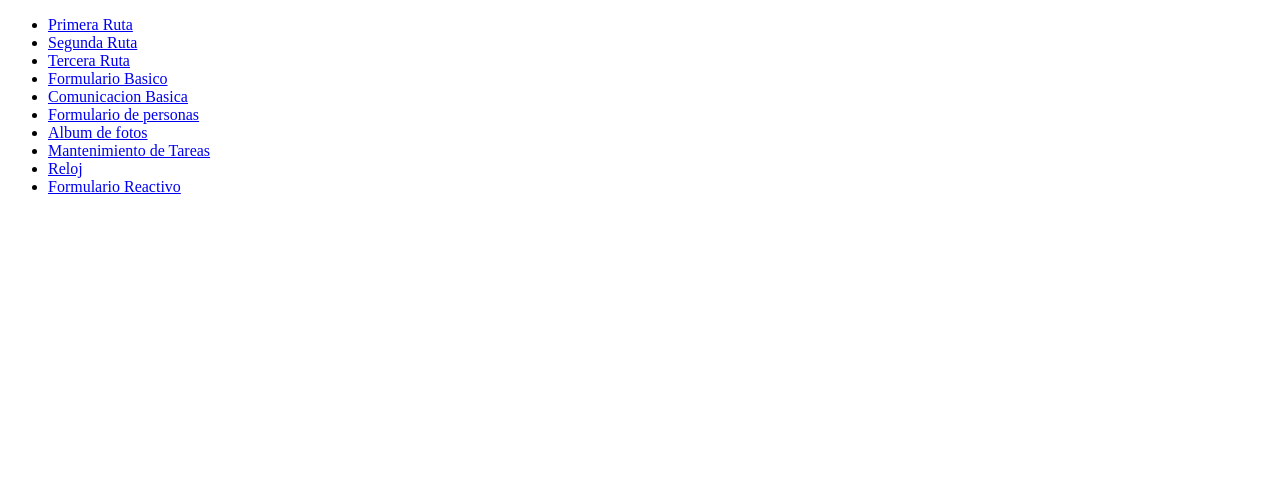
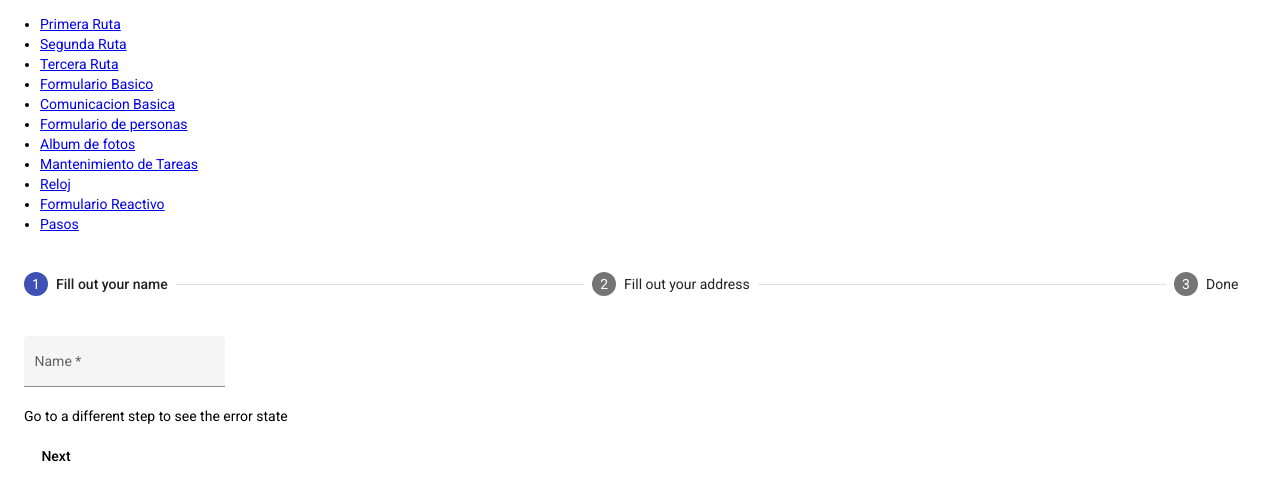
Before and after one commit to DanielCarbajal314/curso-angular, an Angular app: page /stepper in a window 1280 px wide. Before the commit this address led to /. Shown: the top 500 px of the page. Built offline with nearby package versions, Linux system fonts and the light colour scheme.

Commit message:
Angular Material

```diff
--- a/angular.json
+++ b/angular.json
@@ -34,6 +34,7 @@
               "src/assets"
             ],
             "styles": [
+              "./node_modules/@angular/material/prebuilt-themes/indigo-pink.css",
               "src/styles.scss"
             ],
             "scripts": []
@@ -102,6 +103,7 @@
               "src/assets"
             ],
             "styles": [
+              "./node_modules/@angular/material/prebuilt-themes/indigo-pink.css",
               "src/styles.scss"
             ],
             "scripts": []
--- a/package.json
+++ b/package.json
@@ -11,10 +11,12 @@
   "private": true,
   "dependencies": {
     "@angular/animations": "~12.2.0",
+    "@angular/cdk": "^12.2.13",
     "@angular/common": "~12.2.0",
     "@angular/compiler": "~12.2.0",
     "@angular/core": "~12.2.0",
     "@angular/forms": "~12.2.0",
+    "@angular/material": "^12.2.13",
     "@angular/platform-browser": "~12.2.0",
     "@angular/platform-browser-dynamic": "~12.2.0",
     "@angular/router": "~12.2.0",
--- a/src/app/app-routing.module.ts
+++ b/src/app/app-routing.module.ts
@@ -8,6 +8,7 @@ import { FirstComponent } from './first/first.component';
 import { PersonRegistryComponent } from './person-registry/person-registry.component';
 import { PhotosAlbumComponent } from './photos-album/photos-album.component';
 import { SecondComponent } from './second/second.component';
+import { StepperComponent } from './stepper/stepper.component';
 import { TaskFormComponent } from './task-form/task-form.component';
 import { ThirdComponent } from './third/third.component';
 
@@ -23,6 +24,7 @@ const routes: Routes = [
   { path: 'task', component: TaskFormComponent },
   { path: 'time', component: ClockComponent },
   { path: 'basic-reactive-form', component: BasicReativeFormComponent },
+  { path: 'stepper', component: StepperComponent },
 ];
 
 @NgModule({
--- a/src/app/app.component.html
+++ b/src/app/app.component.html
@@ -10,7 +10,7 @@
     <li><a routerLink="/task">Mantenimiento de Tareas</a></li>
     <li><a routerLink="/time">Reloj</a></li>
     <li><a routerLink="/basic-reactive-form">Formulario Reactivo</a></li>
-
+    <li><a routerLink="/stepper">Pasos</a></li>
   </ul>
 </nav>
 
--- a/src/app/second/second.component.html
+++ b/src/app/second/second.component.html
@@ -1,6 +1,10 @@
-<label>Nombre</label>
-<input type="text" [(ngModel)]="name">
-<button (click)="clear()" >Borrar</button>
+<mat-form-field class="example-form-field" appearance="fill">
+    <mat-label>Nombre</mat-label>
+    <input matInput type="text" [(ngModel)]="name">
+    <button *ngIf="name" matSuffix mat-icon-button aria-label="Clear" (click)="clear()">
+      <mat-icon>close</mat-icon>
+    </button>
+</mat-form-field>
 <p *ngIf="thereIsName">
     hola <span [ngClass]="nameIsLong ? 'name-is-long' : ''">{{name}}!</span>
 </p>
--- /dev/null
+++ b/src/app/stepper/stepper.component.html
@@ -0,0 +1,38 @@
+<mat-stepper #stepper>
+    <mat-step [stepControl]="firstFormGroup" errorMessage="Name is required.">
+      <form [formGroup]="firstFormGroup">
+        <ng-template matStepLabel>Fill out your name</ng-template>
+        <mat-form-field appearance="fill">
+          <mat-label>Name</mat-label>
+          <input matInput placeholder="Last name, First name" formControlName="firstCtrl" required>
+        </mat-form-field>
+        <div>
+          <p>Go to a different step to see the error state</p>
+          <button mat-button matStepperNext>Next</button>
+        </div>
+      </form>
+    </mat-step>
+    <mat-step [stepControl]="secondFormGroup" errorMessage="Address is required.">
+      <form [formGroup]="secondFormGroup">
+        <ng-template matStepLabel>Fill out your address</ng-template>
+        <mat-form-field appearance="fill">
+          <mat-label>Address</mat-label>
+          <input matInput placeholder="Ex. 1 Main St, New York, NY" formControlName="secondCtrl"
+                 required>
+        </mat-form-field>
+        <div>
+          <p>Go to a different step to see the error state</p>
+          <button mat-button matStepperPrevious>Back</button>
+          <button mat-button matStepperNext>Next</button>
+        </div>
+      </form>
+    </mat-step>
+    <mat-step>
+      <ng-template matStepLabel>Done</ng-template>
+      <p>You are now done.</p>
+      <div>
+        <button mat-button matStepperPrevious>Back</button>
+        <button mat-button (click)="stepper.reset()">Reset</button>
+      </div>
+    </mat-step>
+  </mat-stepper>
--- /dev/null
+++ b/src/app/stepper/stepper.component.scss
@@ -0,0 +1,3 @@
+.mat-form-field {
+    margin-top: 16px;
+}
--- /dev/null
+++ b/src/app/stepper/stepper.component.ts
@@ -0,0 +1,25 @@
+import { Component, OnInit } from '@angular/core';
+import { FormBuilder, FormGroup, Validators } from '@angular/forms';
+
+@Component({
+  selector: 'app-stepper',
+  templateUrl: './stepper.component.html',
+  styleUrls: ['./stepper.component.scss']
+})
+export class StepperComponent implements OnInit {
+
+  firstFormGroup!: FormGroup;
+  secondFormGroup!: FormGroup;
+
+  constructor(private _formBuilder: FormBuilder) {}
+
+  ngOnInit() {
+    this.firstFormGroup = this._formBuilder.group({
+      firstCtrl: ['', Validators.required]
+    });
+    this.secondFormGroup = this._formBuilder.group({
+      secondCtrl: ['', Validators.required]
+    });
+  }
+
+}
--- a/src/index.html
+++ b/src/index.html
@@ -6,8 +6,11 @@
   <base href="/">
   <meta name="viewport" content="width=device-width, initial-scale=1">
   <link rel="icon" type="image/x-icon" href="favicon.ico">
+  <link rel="preconnect" href="https://fonts.gstatic.com">
+  <link href="https://fonts.googleapis.com/css2?family=Roboto:wght@300;400;500&display=swap" rel="stylesheet">
+  <link href="https://fonts.googleapis.com/icon?family=Material+Icons" rel="stylesheet">
 </head>
-<body>
+<body class="mat-typography">
   <app-root></app-root>
 </body>
 </html>
--- a/src/styles.scss
+++ b/src/styles.scss
@@ -1 +1,4 @@
 /* You can add global styles to this file, and also import other style files */
+
+html, body { height: 100%; }
+body { margin: 0; font-family: Roboto, "Helvetica Neue", sans-serif; }
```
Also changed, not shown: src/app/app.module.ts (+14 -2 lines), 2 other files (tests, documents, lock files or other folders).
